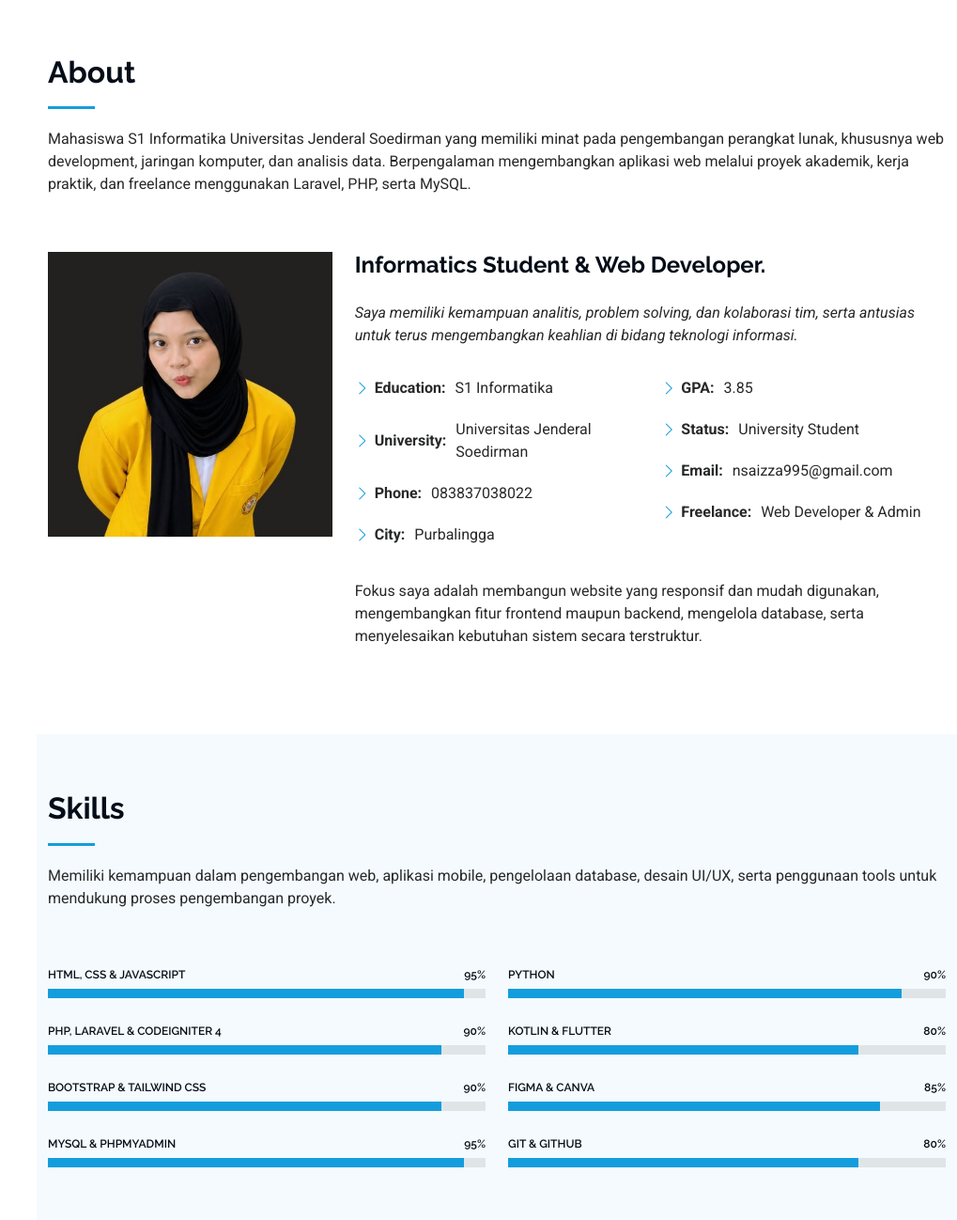
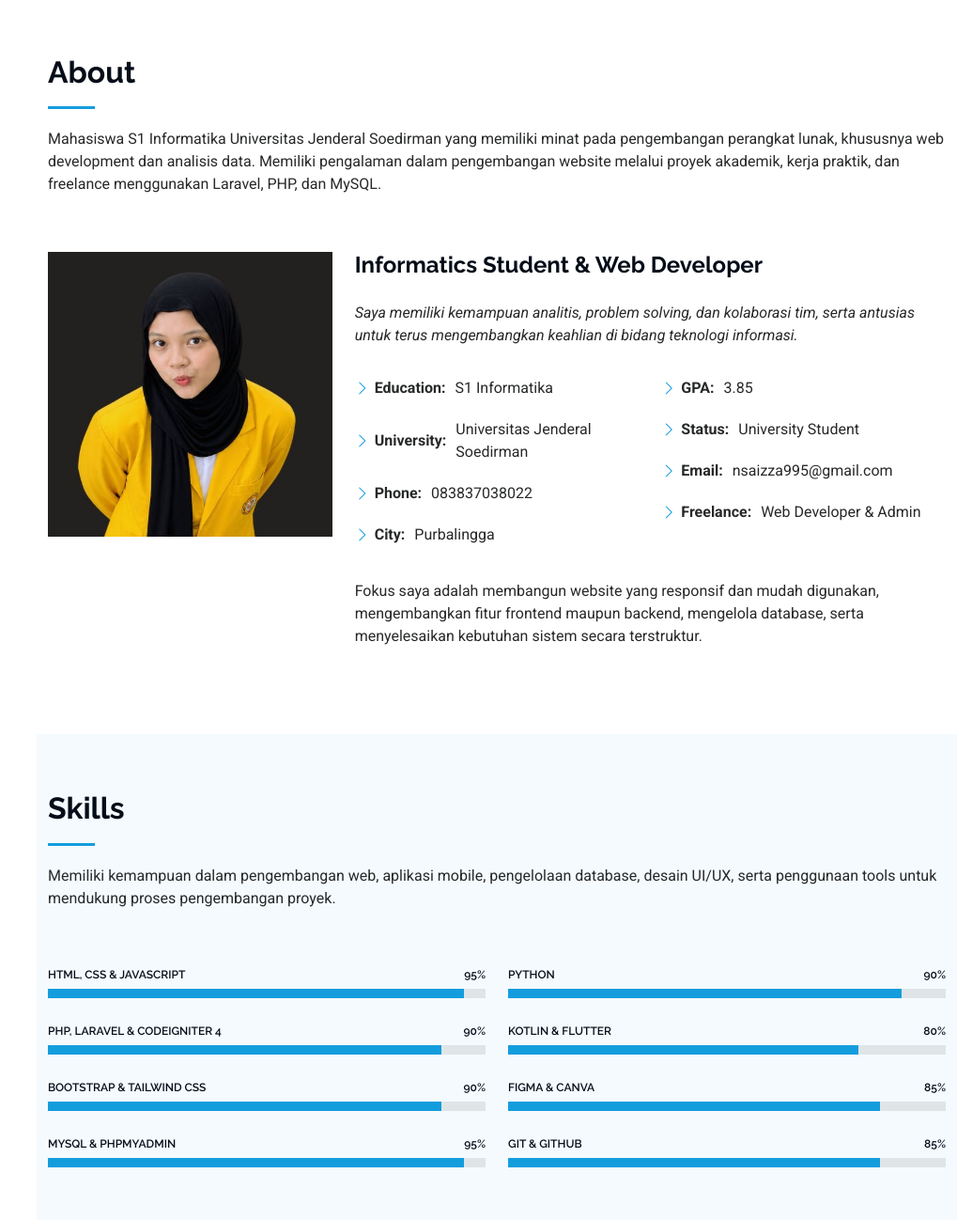
Before and after one commit to nsaizza29/Portofolio, a plain HTML site: page index.html in a window 1280 px wide. Shown: the part 802-2100 px from the top of the page at 94% size, without its empty margins (261-1280 px from the left). Drawn offline with Linux system fonts and the light colour scheme.

Commit message:
porto izza

```diff
--- a/index.html
+++ b/index.html
@@ -105,7 +105,10 @@
       <!-- Section Title -->
       <div class="container section-title" data-aos="fade-up">
         <h2>About</h2>
-        <p>Mahasiswa S1 Informatika Universitas Jenderal Soedirman yang memiliki minat pada pengembangan perangkat lunak, khususnya web development, jaringan komputer, dan analisis data. Berpengalaman mengembangkan aplikasi web melalui proyek akademik, kerja praktik, dan freelance menggunakan Laravel, PHP, serta MySQL.</p>
+        <p>Mahasiswa S1 Informatika Universitas Jenderal Soedirman yang memiliki minat
+            pada pengembangan perangkat lunak, khususnya web development dan analisis data.
+            Memiliki pengalaman dalam pengembangan website melalui proyek akademik,
+            kerja praktik, dan freelance menggunakan Laravel, PHP, dan MySQL.</p>
       </div><!-- End Section Title -->
 
       <div class="container" data-aos="fade-up" data-aos-delay="100">
@@ -115,7 +118,7 @@
             <img src="assets/img/my-profile-img.jpg" class="img-fluid" alt="">
           </div>
           <div class="col-lg-8 content">
-            <h2>Informatics Student &amp; Web Developer.</h2>
+            <h2>Informatics Student &amp; Web Developer</h2>
             <p class="fst-italic py-3">
               Saya memiliki kemampuan analitis, problem solving, dan kolaborasi tim, serta antusias untuk terus mengembangkan keahlian di bidang teknologi informasi.
             </p>
@@ -228,10 +231,10 @@
         </div><!-- End Skills Item -->
 
         <div class="progress">
-          <span class="skill"><span>Git &amp; GitHub</span> <i class="val">80%</i></span>
+          <span class="skill"><span>Git &amp; GitHub</span> <i class="val">85%</i></span>
           <div class="progress-bar-wrap">
             <div class="progress-bar" role="progressbar"
-              aria-valuenow="80" aria-valuemin="0" aria-valuemax="100"></div>
+              aria-valuenow="85" aria-valuemin="0" aria-valuemax="100"></div>
           </div>
         </div><!-- End Skills Item -->
 
```
